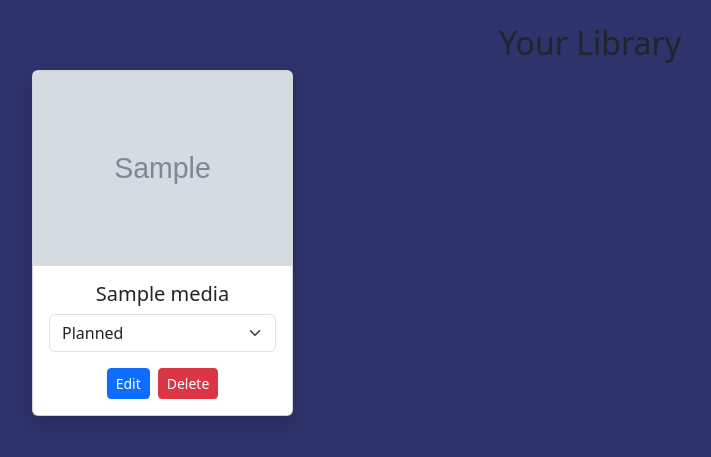
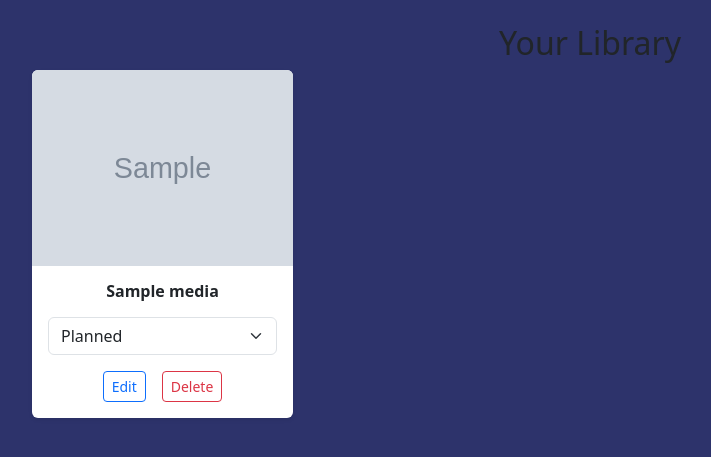
Before and after one commit to gregdemesa/CSCI42-Shelfy, a Django app: page /library/ in a window 1280 px wide. Shown: the part 56-513 px from the top of the page, without its empty margins (50-761 px from the left). Run offline with Django 5.2, Linux system fonts and the light colour scheme; a user stored in the database is signed in; tables that the repository leaves empty hold one stand-in row (values such as "Sample post"); grey boxes marked "Sample" are stand-in pictures.

Commit message:
minor changes to frontend

```diff
--- a/templates/user_library/index.html
+++ b/templates/user_library/index.html
@@ -7,13 +7,14 @@
         <div class="row">
             {% for entry in library %}
                 <div class="col-md-3 mb-4">
-                    <div class="card shadow">
-                        <img src="{{ entry.media.cover_image }}" class="card-img-top" alt="{{ entry.media.title }}">
-                        <div class="card-body text-center">
-                            <h5 class="card-title">{{ entry.media.title }}</h5>
+                    <div class="card shadow-sm border-0 rounded h-100">
+                        <img src="{{ entry.media.cover_image }}" class="card-img-top rounded-top" alt="{{ entry.media.title }}">
+
+                        <div class="card-body d-flex flex-column align-items-center text-center">
+                            <h6 class="card-title fw-bold mb-3">{{ entry.media.title }}</h6>
 
                             <!-- inline status edit dropdown -->
-                            <form class="status-form" data-item-id="{{ entry.id }}">
+                            <form class="status-form mb-3 w-100" data-item-id="{{ entry.id }}">
                                 {% csrf_token %}
                                 <select class="form-select status-dropdown">
                                     {% for value, label in entry.STATUS_CHOICES %}
@@ -26,17 +27,27 @@
 
                             <!-- show rating only for completed or dropped -->
                             {% if entry.status == "completed" or entry.status == "dropped" %}
-                                <p class="text-muted">{{ entry.rating|default:"Unrated" }}</p>
-                                {% else %}
-                                <p class="text-muted" style="display: none;">{{ entry.rating|default:"Unrated" }}</p>
+                                <div class="small">
+                                    {% with rating=entry.rating|default:0|floatformat:0 %}
+                                        {% for i in "12345" %}
+                                            {% if forloop.counter <= rating|add:0 %}
+                                                ★
+                                            {% else %}
+                                                ☆
+                                            {% endif %}
+                                        {% endfor %}
+                                    {% endwith %}
+                                </div>
                             {% endif %}
 
                             <!-- buttons -->
-                            <div class="d-flex justify-content-center mt-3">
-                                <a href="{% url 'user_library:edit' entry.id %}" class="btn btn-primary btn-sm me-2">Edit</a>
-                                <button type="button" class="btn btn-danger btn-sm delete-btn" data-item-id="{{ entry.id }}" data-bs-toggle="modal" data-bs-target="#deleteModal">
-                                    Delete
-                                </button>
+                            <div class="mt-auto w-100">
+                                <div class="d-flex justify-content-center gap-3">
+                                    <a href="{% url 'user_library:edit' entry.id %}" class="btn btn-outline-primary btn-sm">Edit</a>
+                                    <button type="button" class="btn btn-outline-danger btn-sm delete-btn" data-item-id="{{ entry.id }}" data-bs-toggle="modal" data-bs-target="#deleteModal">
+                                        Delete
+                                    </button>
+                                </div>
                             </div>
                         </div>
                     </div>
@@ -74,11 +85,12 @@
             let itemId = this.getAttribute('data-item-id');
             let statusDropdown = this.querySelector('.status-dropdown');
             let newStatus = statusDropdown.value;
+            let csrfToken = document.querySelector('[name=csrfmiddlewaretoken]')?.value;
 
             fetch(`/library/update/${itemId}/`, {
                 method: "POST",
                 headers: {
-                    "X-CSRFToken": document.querySelector('[name=csrfmiddlewaretoken]').value,
+                    "X-CSRFToken": csrfToken,
                     "Content-Type": "application/x-www-form-urlencoded"
                 },
                 body: new URLSearchParams({ status: newStatus })
@@ -88,14 +100,20 @@
                 if (data.success) {
                     console.log("Status updated successfully!");
 
+                    // update UI instantly
                     let entryCard = form.closest(".card-body");
                     let ratingField = entryCard.querySelector(".rating-field");
-                    let reviewField = entryCard.querySelector(".review-field");
 
                     if (newStatus === "completed" || newStatus === "dropped") {
                         ratingField.style.display = "block";
                     } else {
                         ratingField.style.display = "none";
+                    }
+
+                    // refresh CSRF token if changed
+                    if (data.csrf_token) {
+                        let csrfInput = document.querySelector('[name=csrfmiddlewaretoken]');
+                        if (csrfInput) csrfInput.value = data.csrf_token;
                     }
                 } else {
                     alert("Failed to update status.");
--- a/user_library/views.py
+++ b/user_library/views.py
@@ -1,9 +1,10 @@
 from django.shortcuts import redirect, get_object_or_404
 from django.contrib.auth.mixins import LoginRequiredMixin
 from django.views.generic import ListView, UpdateView
-from django.views.decorators.csrf import csrf_exempt
 from django.utils.decorators import method_decorator
 from django.views import View
+from django.views.decorators.http import require_POST
+from django.middleware.csrf import get_token
 from django.contrib import messages
 from django.http import JsonResponse
 from django.urls import reverse_lazy
@@ -76,8 +77,8 @@ class EditLibraryItemView(LoginRequiredMixin, UpdateView):
         return reverse_lazy("user_library:index")
 
 
-@method_decorator(csrf_exempt, name='dispatch')
 class UpdateLibraryStatusView(LoginRequiredMixin, View):
+    @method_decorator(require_POST)
     def post(self, request, item_id):
         item = get_object_or_404(UserLibraryItem, id=item_id, user=request.user)
         new_status = request.POST.get("status")
```
